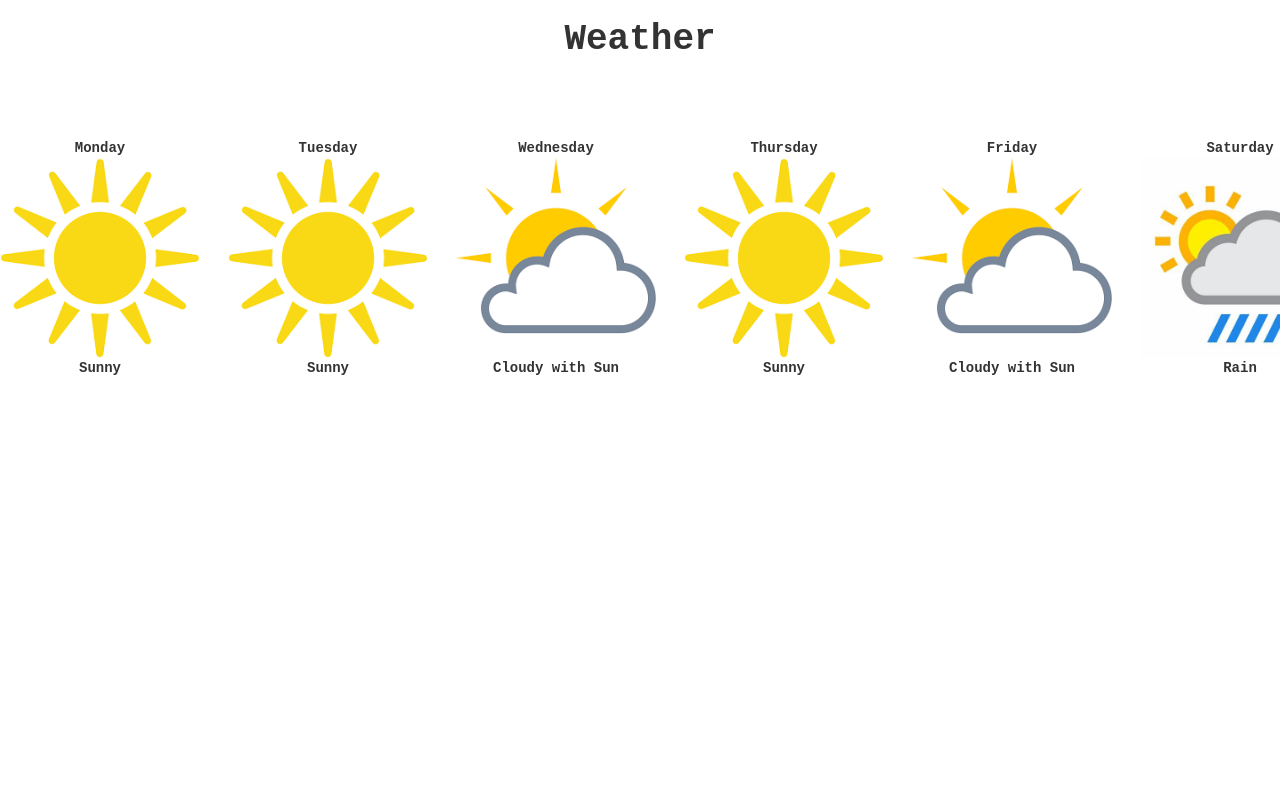
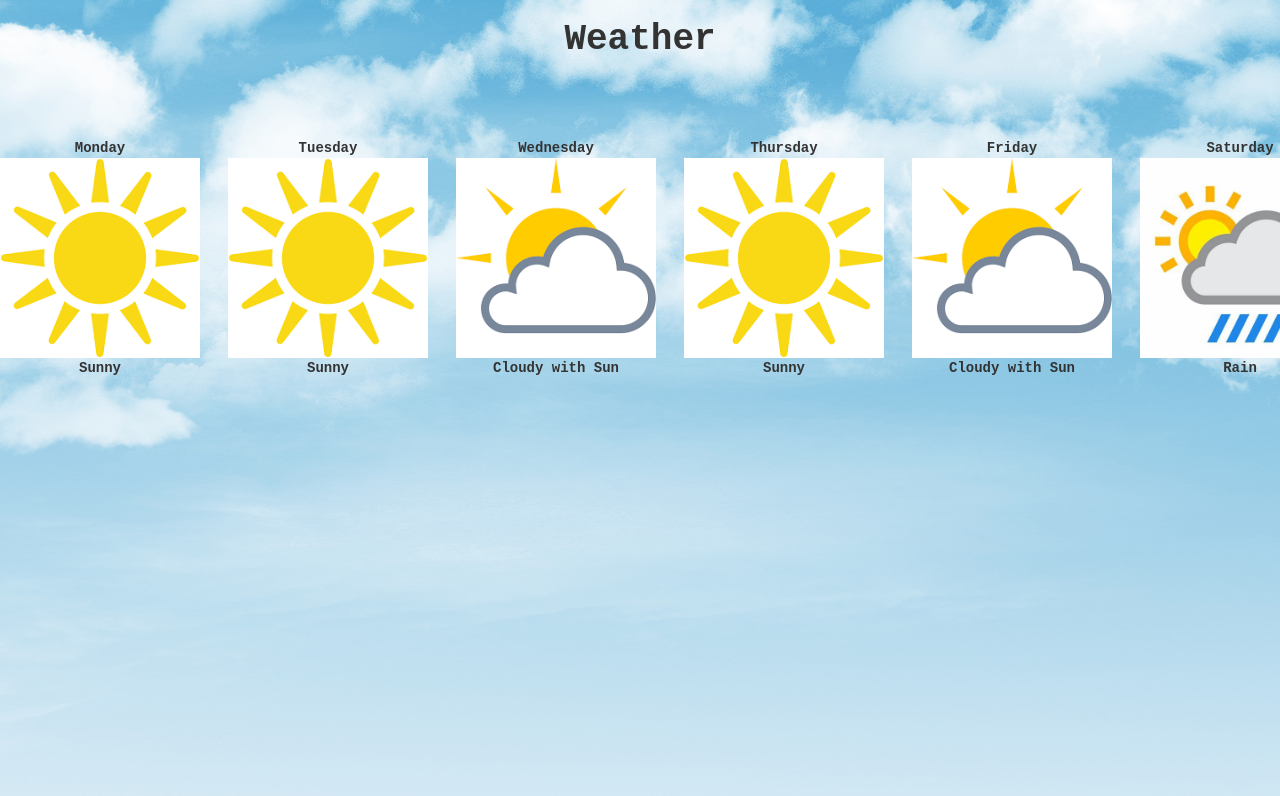
Before and after one commit to TiffanyJan/Weather, a React (Create React App) app: page / in a window 1280 px wide. Shown: the top 796 px of the page. Built offline with nearby package versions, Linux system fonts and the light colour scheme.

Commit message:
insert background

```diff
--- a/src/App.css
+++ b/src/App.css
@@ -7,6 +7,10 @@ h1 {
   padding-bottom: 68px;
   font-family: "Courier New" !important;
   text-align: center;
+}
+
+body {
+  background-image: url("./clouds.jpg");
 }
 
 .row .mt-2{
--- a/src/App.js
+++ b/src/App.js
@@ -4,6 +4,7 @@ import "bootstrap/dist/css/bootstrap.min.css";
 import sunImg from "./sun.png";
 import sunAndCloud from "./sunAndCloud.png";
 import sunAndRain from "./sunAndRain.jp.jpg";
+import cloud from "./clouds.jpg";
 
 function App() {
   const [dailyWeather, setDailyWeather] = useState([
```
Also changed, not shown: src/clouds.jpg (added).
